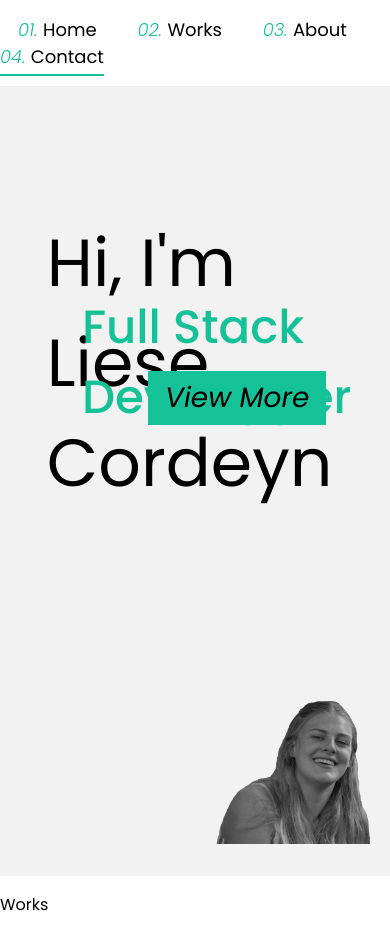
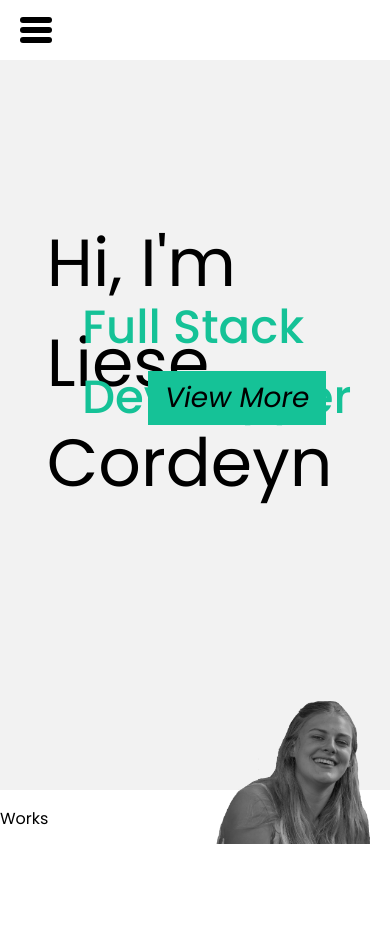
Before and after one commit to LieseCordeyn/portfolio, a React (Create React App) app: page / in a window 390 px wide. Shown: the top 948 px of the page. Built offline with nearby package versions, Linux system fonts and the light colour scheme.

Commit message:
Styling nav for mobile version

```diff
--- a/src/Components/Navigation/navigation.tsx
+++ b/src/Components/Navigation/navigation.tsx
@@ -12,7 +12,28 @@ function Navigation() {
 
     return (
         <nav id="navigation">
-	      {navLinks.map(
+            <div className="navWeb">
+            {navLinks.map(
+		    ({navLinkId, scrollToId, navNumber}) =>
+		        <NavLink
+                    key={navLinkId}
+			        navLinkId={navLinkId}
+			        scrollToId={scrollToId}
+                    navNumber = {navNumber}
+
+		        />
+	            )}
+            </div>
+          <div className="navbar">
+            <div className="container nav-container">
+                <input className="checkbox" type="checkbox" name="" id="" />
+                <div className="hamburger-lines">
+                <span className="line line1"></span>
+                <span className="line line2"></span>
+                <span className="line line3"></span>
+                </div>
+            <div className="menu-items">
+            {navLinks.map(
 		    ({navLinkId, scrollToId, navNumber}) =>
 		        <NavLink
                     key={navLinkId}
@@ -22,6 +43,9 @@ function Navigation() {
 
 		        />
 	      )}
+            </div>
+            </div>
+        </div>
 	    </nav>
     )
 }
--- a/src/SCSS/navigation.scss
+++ b/src/SCSS/navigation.scss
@@ -1,42 +1,183 @@
 @import 'Colors';
 
-#navigation {
-    width: 100%;
-	position: sticky;
-	z-index: 10;
-	top: 0;
-	padding: 1em 0;
-	background-color: $background;
-	max-height: 4em;
+.navWeb {
+	display: none;
+}
 
+.navbar {
+	display: block;
 }
 
 #navigation span {
-	font-size: 18px;
-	transition: border-bottom 0.1s ease;
-	transition-delay: 0.15s;
-	margin: 1em;
-	padding-bottom: 0.3em;
+	font-size: 25pt;
+    margin: 0 auto;
+    padding-bottom: 0.3em;
+    width: 60%;
 }
 
-#navigation span:hover {
-	cursor: pointer;
-	border-bottom: 2px solid $accentColor;
+#navigation .line {
+	font-size: 5pt;
+	width: 100%;
 }
 
 #navigation #navNumber {
-    margin: 0;
-    color: $accentColor;
-    font-style: italic;
-    font-weight: 300;
+	margin: 0;
+	color: $accentColor;
+	font-style: italic;
+	font-weight: 300;
 }
 
 nav .activeClass  {
 	border-bottom: 2px solid $accentColor;
 }
 
+.navbar {
+	background-color: $background;
+	position: fixed;
+	width: 100%;
+	z-index: 99;
+  }
+
+  .nav-container {
+	display: block;
+	position: relative;
+	height: 60px;
+  }
+
+  .nav-container .checkbox {
+	position: absolute;
+	display: block;
+	height: 32px;
+	width: 32px;
+	top: 20px;
+	left: 20px;
+	z-index: 5;
+	opacity: 0;
+  }
+
+  .nav-container .hamburger-lines {
+	display: block;
+	height: 26px;
+	width: 32px;
+	position: absolute;
+	top: 17px;
+	left: 20px;
+	z-index: 4;
+	display: flex;
+	flex-direction: column;
+	justify-content: space-between;
+  }
+
+  .nav-container .hamburger-lines .line {
+	font-size: 18px;
+	display: block;
+	height: 4px;
+	width: 100%;
+	border-radius: 10px;
+	background: $text;
+  }
+
+  .nav-container .hamburger-lines .line1 {
+	transform-origin: 0% 0%;
+	transition: transform 0.4s ease-in-out;
+  }
+
+  .nav-container .hamburger-lines .line2 {
+	transition: transform 0.2s ease-in-out;
+  }
+
+  .nav-container .hamburger-lines .line3 {
+	transform-origin: 0% 100%;
+	transition: transform 0.4s ease-in-out;
+  }
+
+  .navbar .menu-items {
+	padding-top: 120px;
+	background-color: $background;
+	height: 100vh;
+	width: 100%;
+	transform: translate(-150%);
+	display: flex;
+	flex-direction: column;
+	margin-left: -50px;
+	padding-left: 50px;
+	transition: transform 0.5s ease-in-out;
+	text-align: center;
+  }
+
+
+  .nav-container input[type="checkbox"]:checked ~ .menu-items {
+	transform: translateX(0);
+  }
+
+  .nav-container input[type="checkbox"]:checked ~ .hamburger-lines .line1 {
+	transform: rotate(45deg);
+  }
+
+  .nav-container input[type="checkbox"]:checked ~ .hamburger-lines .line2 {
+	transform: scaleY(0);
+  }
+
+  .nav-container input[type="checkbox"]:checked ~ .hamburger-lines .line3 {
+	transform: rotate(-45deg);
+  }
+
+  .nav-container input[type="checkbox"]:checked ~ .logo{
+	display: none;
+  }
+
+
+@media (min-width: 800px) {
+
+	.navWeb {
+		display: block;
+	}
+
+	.navbar {
+		display: none;
+	}
+
+	#navigation {
+		width: 100%;
+		position: sticky;
+		z-index: 10;
+		top: 0;
+		padding: 1em 0;
+		background-color: $background;
+		max-height: 4em;
+	}
+
+	#navigation span {
+		font-size: 18px;
+		transition: border-bottom 0.1s ease;
+		transition-delay: 0.15s;
+		margin: 1em;
+	}
+
+
+	#navigation span:hover {
+		cursor: pointer;
+		border-bottom: 2px solid $accentColor;
+	}
+
+}
+
 @media (prefers-color-scheme: dark) {
     #navigation {
       background-color: $backgroundDark;
     }
+
+	.navbar {
+		background-color: $backgroundDark;
+		color: $textDark;
+	}
+
+	.navbar .menu-items {
+		background-color: $backgroundDark;
+	}
+
+	.nav-container .hamburger-lines .line {
+		background-color: $textDark
+	}
+
   }
```
